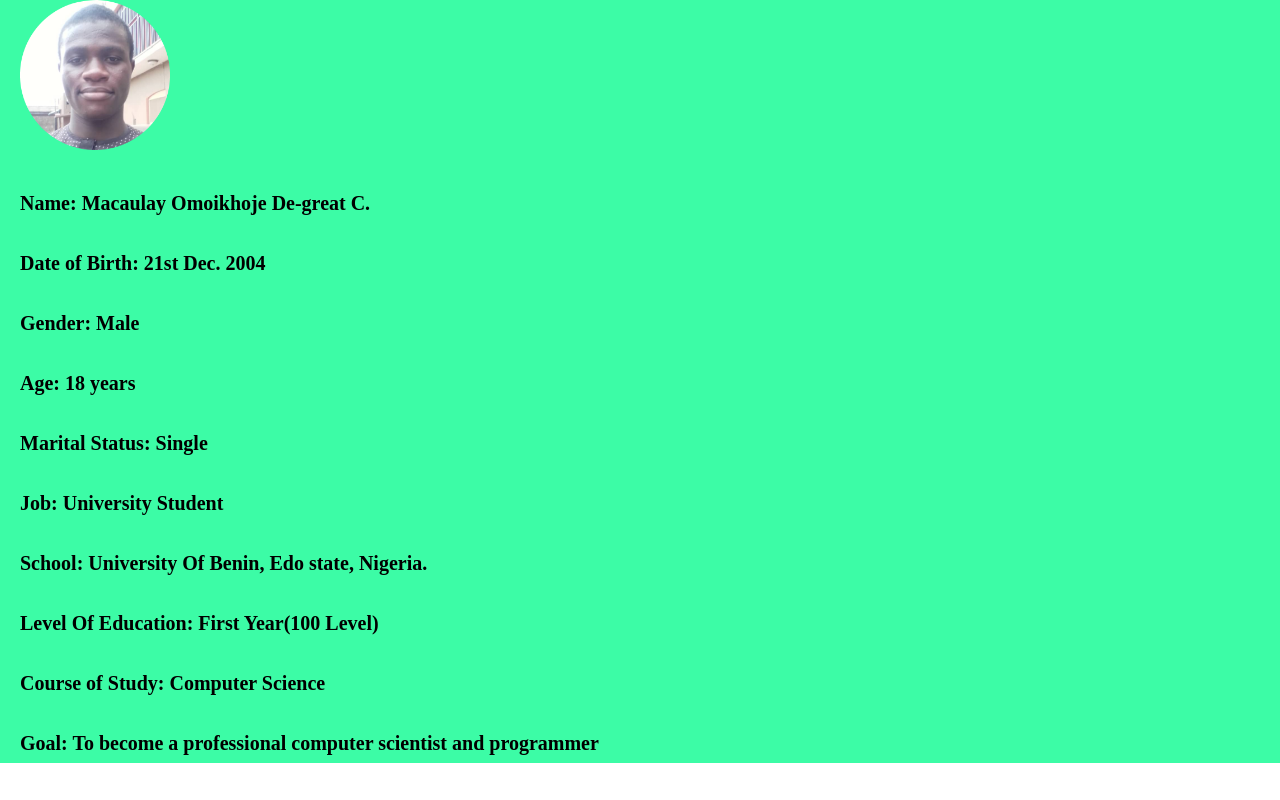
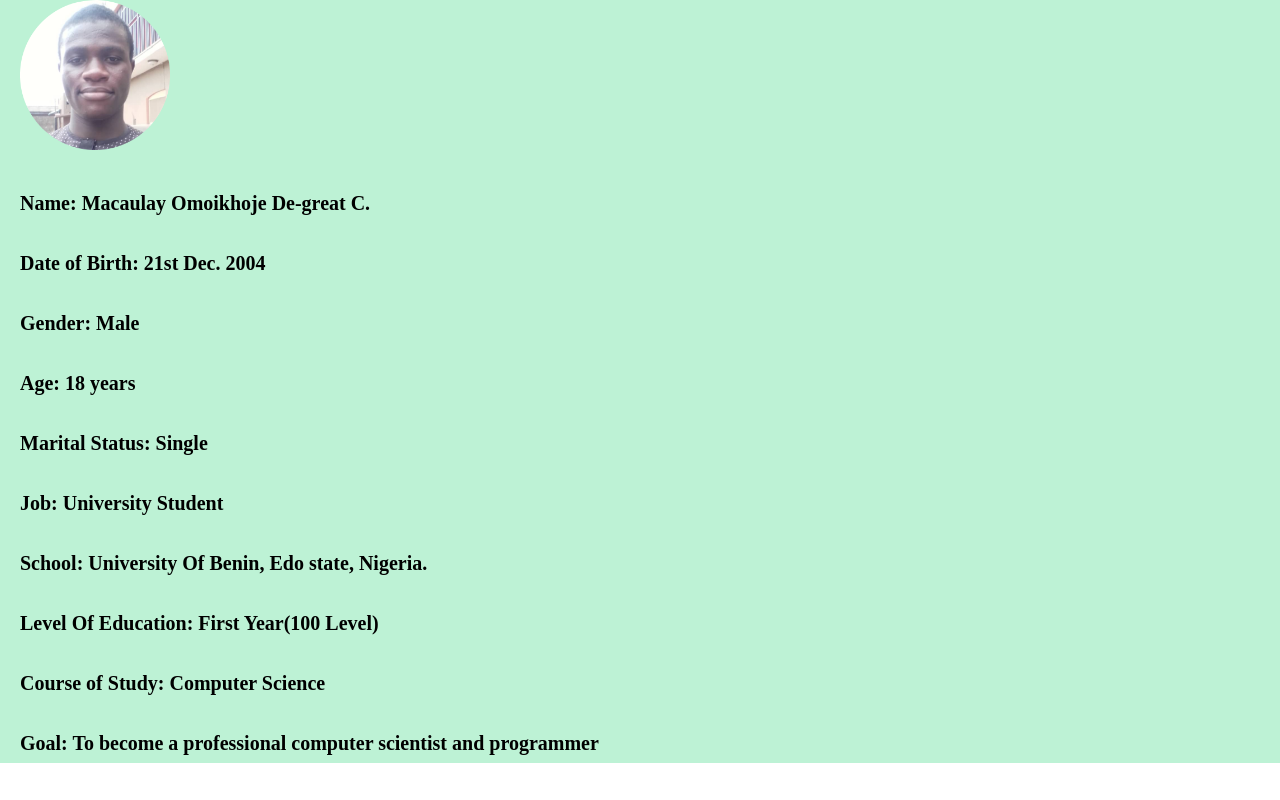
Before and after one commit to MacChristo/Personal-Site-1, a plain HTML site: page form.html in a window 1280 px wide. Drawn offline with Linux system fonts and the light colour scheme.

Commit message:
Update styles.css

```diff
--- a/css/styles.css
+++ b/css/styles.css
@@ -103,7 +103,7 @@ hr {
   padding-left: 20px;
   font-weight: bold;
   font-size: 20px;
-  background-color: #3cfca6
+  background-color: #BDF2D5
 }
 
 .bottom-container {
```
